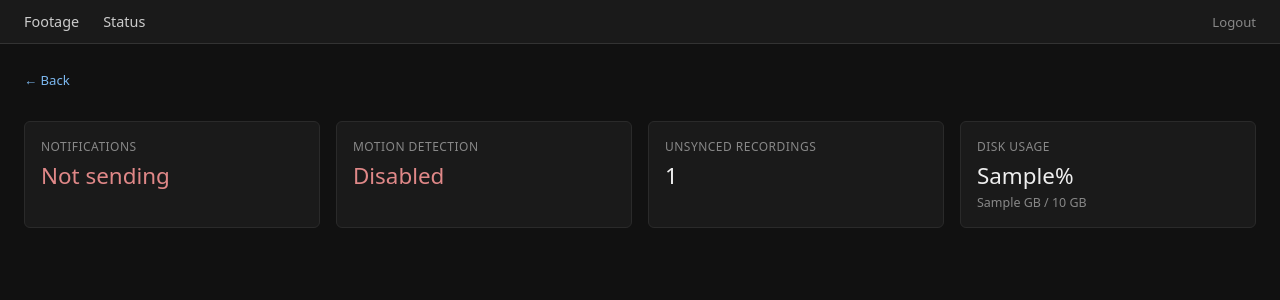
After one commit to batm0use/CCTV, a FastAPI app: template rpi/web/templates/status.html in a window 1280 px wide. The commit adds this page. Shown: the top 300 px of the page. Run offline with FastAPI, Linux system fonts and the light colour scheme; the template is opened without the code that fills it: most values are stand-ins (such as "Sample title", 1, 10 or a date in 2020); data that the repository does not hold is empty.

Commit message:
status and back

```diff
--- a/rpi/web/routers/__init__.py
+++ b/rpi/web/routers/__init__.py
@@ -2,5 +2,6 @@ from web.routers.api import router as api_router
 from web.routers.auth import router as auth_router
 from web.routers.footage import router as footage_router
 from web.routers.live import router as live_router
+from web.routers.status import router as status_router
 
-all_routers = [auth_router, live_router, footage_router, api_router]
+all_routers = [auth_router, live_router, footage_router, status_router, api_router]
--- a/rpi/web/routers/footage.py
+++ b/rpi/web/routers/footage.py
@@ -41,6 +41,7 @@ async def footage_browser(request: Request, page: int = 1) -> Response:
         request,
         "footage.html",
         {
+            "active": "footage",
             "all_segments": all_segments,
             "page": page,
             "page_size": config.web.footage_page_size,
--- a/rpi/web/templates/base.html
+++ b/rpi/web/templates/base.html
@@ -18,6 +18,9 @@
     .notif-btn.off { opacity: 0.5; }
     .logout-link { color: #888; text-decoration: none; font-size: 0.82rem; }
     .logout-link:hover { color: #ccc; }
+    .back-link { color: #7cb8f0; text-decoration: none; font-size: 0.82rem;
+                  display: inline-block; margin-bottom: 1rem; }
+    .back-link:hover { text-decoration: underline; }
     main { padding: 1.5rem; }
   </style>
   {% block head %}{% endblock %}
@@ -25,7 +28,7 @@
 <body>
   <nav>
     <a href="/footage" {% if active == 'footage' %}class="active"{% endif %}>Footage</a>
-    <a href="/api/status">Status</a>
+    <a href="/status" {% if active == 'status' %}class="active"{% endif %}>Status</a>
     <div class="nav-right">
       <button id="notif-btn" class="notif-btn" onclick="toggleNotifications()" style="display:none"></button>
       <a href="/logout" class="logout-link">Logout</a>
--- a/rpi/web/templates/footage.html
+++ b/rpi/web/templates/footage.html
@@ -20,6 +20,7 @@
 </style>
 {% endblock %}
 {% block content %}
+<a href="/" class="back-link">Back</a>
 <div style="display:flex; align-items:baseline; gap:1.5rem; margin-bottom:0.5rem;">
   <p class="segment-meta">{{ total_count }} recording{{ 's' if total_count != 1 }} — page {{ page }} of {{ total_pages }}</p>
   {% if total_count > 0 %}
--- /dev/null
+++ b/rpi/web/templates/status.html
@@ -0,0 +1,42 @@
+{% extends "base.html" %}
+{% block title %}Status — CCTV{% endblock %}
+{% block head %}
+<style>
+  .status-grid { display: grid; grid-template-columns: repeat(auto-fit, minmax(200px, 1fr));
+                  gap: 1rem; margin-top: 1rem; }
+  .status-card { background: #1a1a1a; border: 1px solid #2a2a2a; border-radius: 6px;
+                  padding: 1rem; }
+  .status-label { font-size: 0.75rem; color: #888; text-transform: uppercase;
+                   letter-spacing: 0.04em; }
+  .status-value { font-size: 1.4rem; margin-top: 0.3rem; }
+  .status-value.good { color: #6fbf6f; }
+  .status-value.bad { color: #e08888; }
+  .status-sub { font-size: 0.78rem; color: #888; margin-top: 0.2rem; }
+</style>
+{% endblock %}
+{% block content %}
+<a href="/" class="back-link">← Back</a>
+<div class="status-grid">
+  <div class="status-card">
+    <div class="status-label">Notifications</div>
+    <div class="status-value {{ 'good' if notifications_active else 'bad' }}">
+      {{ 'Sending' if notifications_active else 'Not sending' }}
+    </div>
+  </div>
+  <div class="status-card">
+    <div class="status-label">Motion detection</div>
+    <div class="status-value {{ 'good' if motion_enabled else 'bad' }}">
+      {{ 'Enabled' if motion_enabled else 'Disabled' }}
+    </div>
+  </div>
+  <div class="status-card">
+    <div class="status-label">Unsynced recordings</div>
+    <div class="status-value">{{ unsynced_segment_count }}</div>
+  </div>
+  <div class="status-card">
+    <div class="status-label">Disk usage</div>
+    <div class="status-value">{{ disk_used_pct }}%</div>
+    <div class="status-sub">{{ disk_used_gb }} GB / {{ disk_total_gb }} GB</div>
+  </div>
+</div>
+{% endblock %}
```
Also changed, not shown: rpi/web/routers/status.py (added, +49 -0 lines), rpi/web/auth.py (line endings or trailing spaces).
